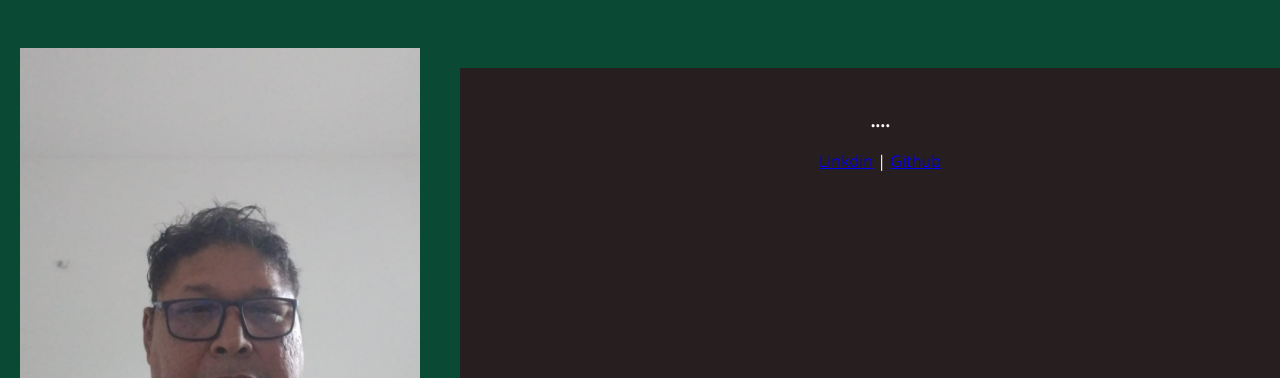
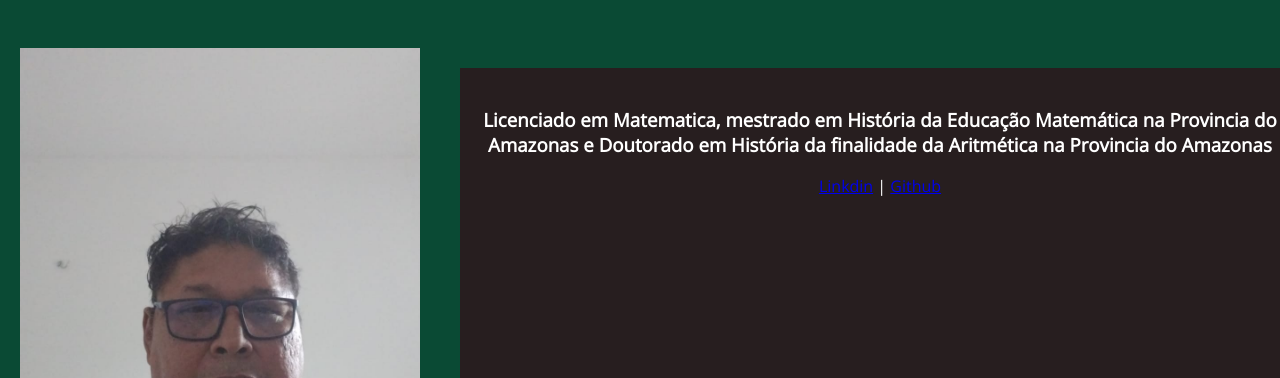
Before and after one commit to JuanSoftware/sume, a plain HTML site: page index.html in a window 1280 px wide. Shown: the part 422-800 px from the top of the page. Drawn offline with nearby package versions, Linux system fonts and the light colour scheme.

Commit message:
tarcisio

```diff
--- a/index.html
+++ b/index.html
@@ -194,7 +194,7 @@
             <div class="new-container">
                 <!-- Novo container com o box centralizado -->
 
-                <h3>....</h2>
+                <h3>Licenciado em Matematica, mestrado em História da Educação Matemática na Provincia do Amazonas e Doutorado em História da finalidade da Aritmética na Provincia do Amazonas</h2>
                 <a href="#">Linkdin</a> | <a href="#">Github</a>
             </div>
         </div>
```
